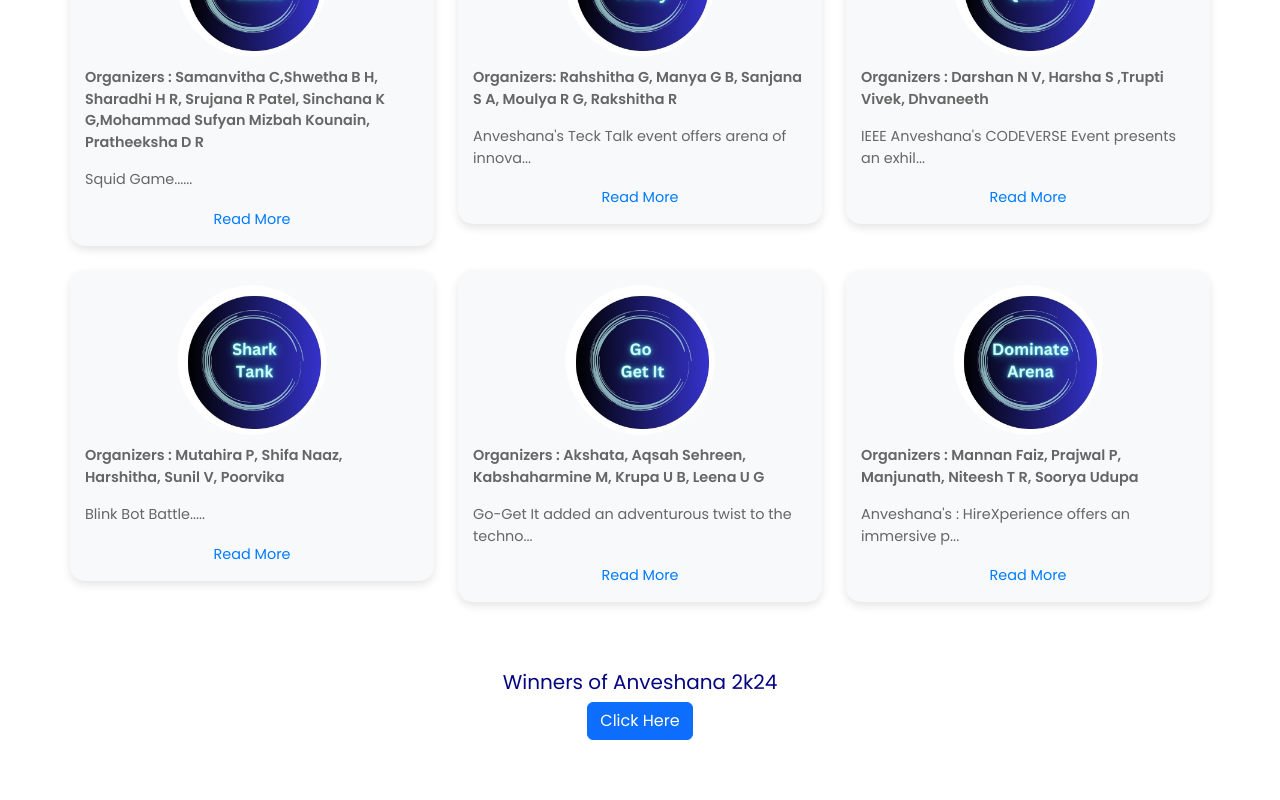
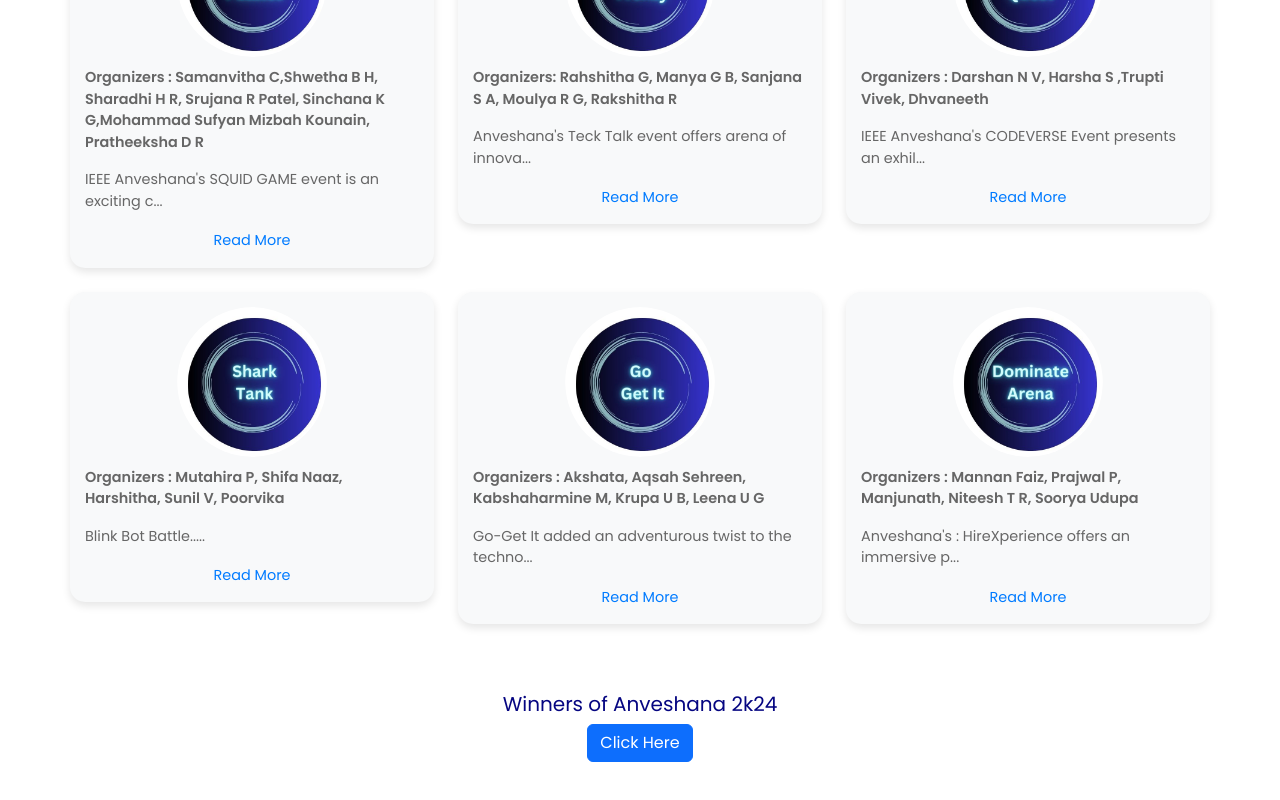
Before and after one commit to samanvitha-channagiri/ieee-jnnce, a React (Vite) app: page /anveshana2 in a window 1280 px wide. Shown: the part 1036-1836 px from the top of the page. Built offline with nearby package versions, Linux system fonts and the light colour scheme.

Commit message:
added an event detail

```diff
--- a/src/components/AnveshanaEventSecond.jsx
+++ b/src/components/AnveshanaEventSecond.jsx
@@ -6,7 +6,7 @@ const events = [
   {
     id: 1,
     title: "Organizers : Samanvitha C,Shwetha B H, Sharadhi H R, Srujana R Patel, Sinchana K G,Mohammad Sufyan Mizbah Kounain, Pratheeksha D R",
-    description: "Squid Game...",
+    description: "IEEE Anveshana's SQUID GAME event is an exciting challenge where participants progress through multiple levels, each featuring unique and engaging games that test their mathematical and logical reasoning. Each level presents a new set of interactive challenges, requiring strategic thinking, problem-solving skills, and teamwork to advance. As participants navigate through these levels, they must apply logic, precision, and adaptability to succeed. Designed to foster critical thinking and collaboration, SQUID GAME offers a fun and intellectually stimulating experience in a competitive yet enjoyable environment.",
     image: images[6]
   },
   {
```
